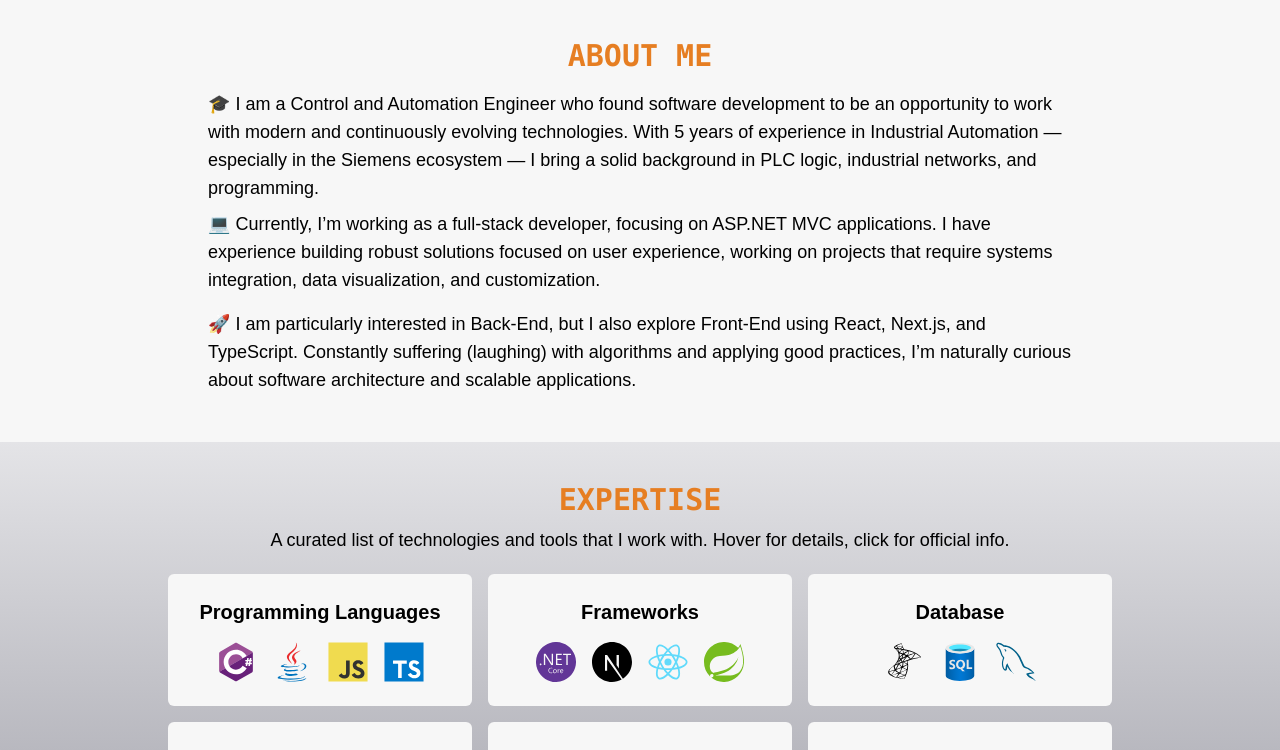
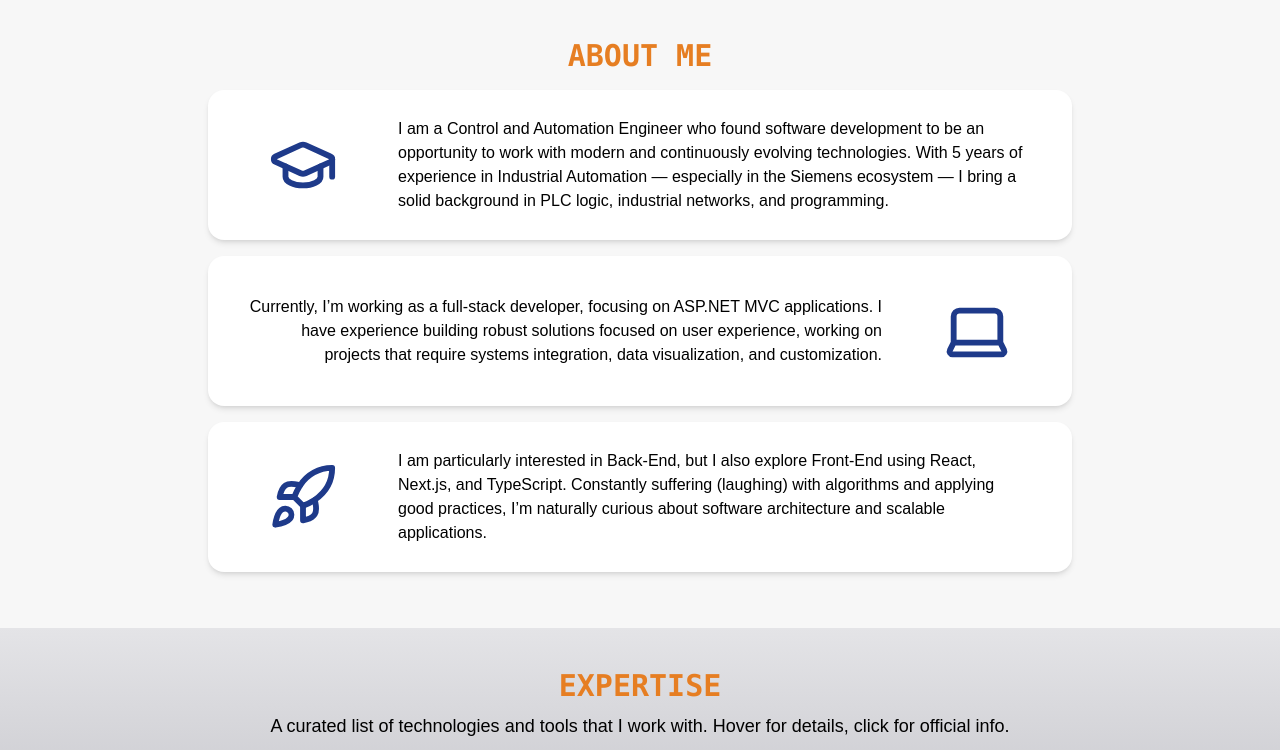
Before and after one commit to HellytonCosta/hcs-portfolio, a Next.js app: page / in a window 1280 px wide. Shown: the part 498-1248 px from the top of the page. Built offline with nearby package versions, Linux system fonts and the light colour scheme.

Commit message:
HC - Updating the About Me section

```diff
--- a/components/home/AboutMe.tsx
+++ b/components/home/AboutMe.tsx
@@ -1,5 +1,5 @@
 import React from "react";
-
+import { Rocket, Laptop, GraduationCap } from "lucide-react";
 const AboutMe = () => {
   return (
     <section className="w-full py-10 ">
@@ -7,25 +7,42 @@ const AboutMe = () => {
         <h2 className="text-center text-[#e67e22] mb-4 m-auto font-semibold font-mono text-3xl">
           ABOUT ME
         </h2>
-        <p className="mt-4 text-lg">
-          🎓 I am a Control and Automation Engineer who found software
-          development to be an opportunity to work with modern and continuously
-          evolving technologies. With 5 years of experience in Industrial
-          Automation — especially in the Siemens ecosystem — I bring a solid
-          background in PLC logic, industrial networks, and programming.
-        </p>
-        <p className="py-2 text-lg">
-          💻 Currently, I’m working as a full-stack developer, focusing on
-          ASP.NET MVC applications. I have experience building robust solutions
-          focused on user experience, working on projects that require systems
-          integration, data visualization, and customization.
-        </p>
-        <p className="py-2 text-lg">
-          🚀 I am particularly interested in Back-End, but I also explore
-          Front-End using React, Next.js, and TypeScript. Constantly suffering
-          (laughing) with algorithms and applying good practices, I’m naturally
-          curious about software architecture and scalable applications.
-        </p>
+        <div className="flex gap-10 py-5 px-10 bg-white shadow-md rounded-2xl my-4 ">
+          <div className="p-5 align-middle content-center">
+            <GraduationCap className="text-blue-900" size={70} />
+          </div>
+          <p className=" content-center">
+            I am a Control and Automation Engineer who found software
+            development to be an opportunity to work with modern and
+            continuously evolving technologies. With 5 years of experience in
+            Industrial Automation — especially in the Siemens ecosystem — I
+            bring a solid background in PLC logic, industrial networks, and
+            programming.
+          </p>
+        </div>
+        <div className="flex gap-10 py-5 px-10 bg-white shadow-md rounded-2xl my-4 ">
+          <p className="text-end content-center">
+            Currently, I’m working as a full-stack developer, focusing on
+            ASP.NET MVC applications. I have experience building robust
+            solutions focused on user experience, working on projects that
+            require systems integration, data visualization, and customization.
+          </p>
+          <div className="p-5 align-middle content-center">
+            <Laptop className="text-blue-900" size={70} />
+          </div>
+        </div>
+        <div className="flex gap-10 py-5 px-10 bg-white shadow-md rounded-2xl my-4 ">
+          <div className="p-5 align-middle content-center">
+            <Rocket className="text-blue-900" size={70} />
+          </div>
+          <p className="content-center">
+            I am particularly interested in Back-End, but I also explore
+            Front-End using React, Next.js, and TypeScript. Constantly suffering
+            (laughing) with algorithms and applying good practices, I’m
+            naturally curious about software architecture and scalable
+            applications.
+          </p>
+        </div>
       </div>
     </section>
   );
```
